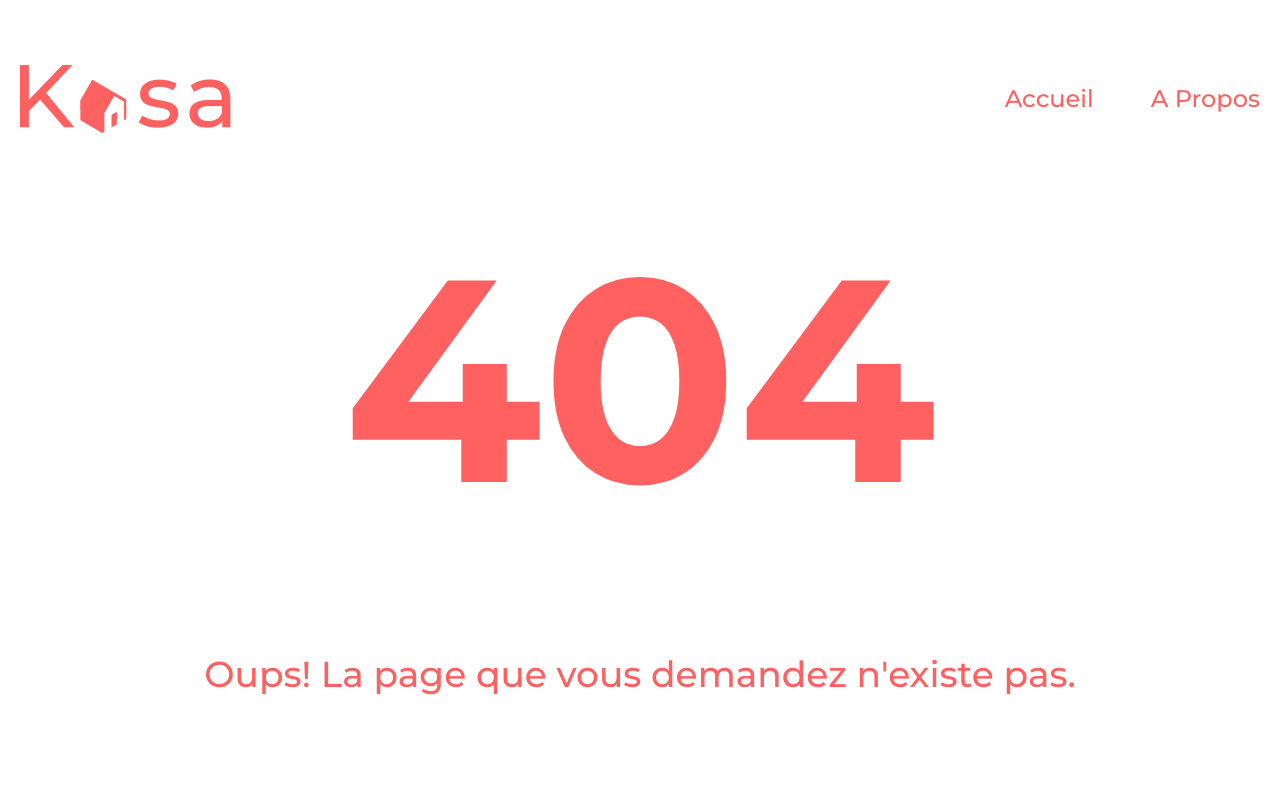
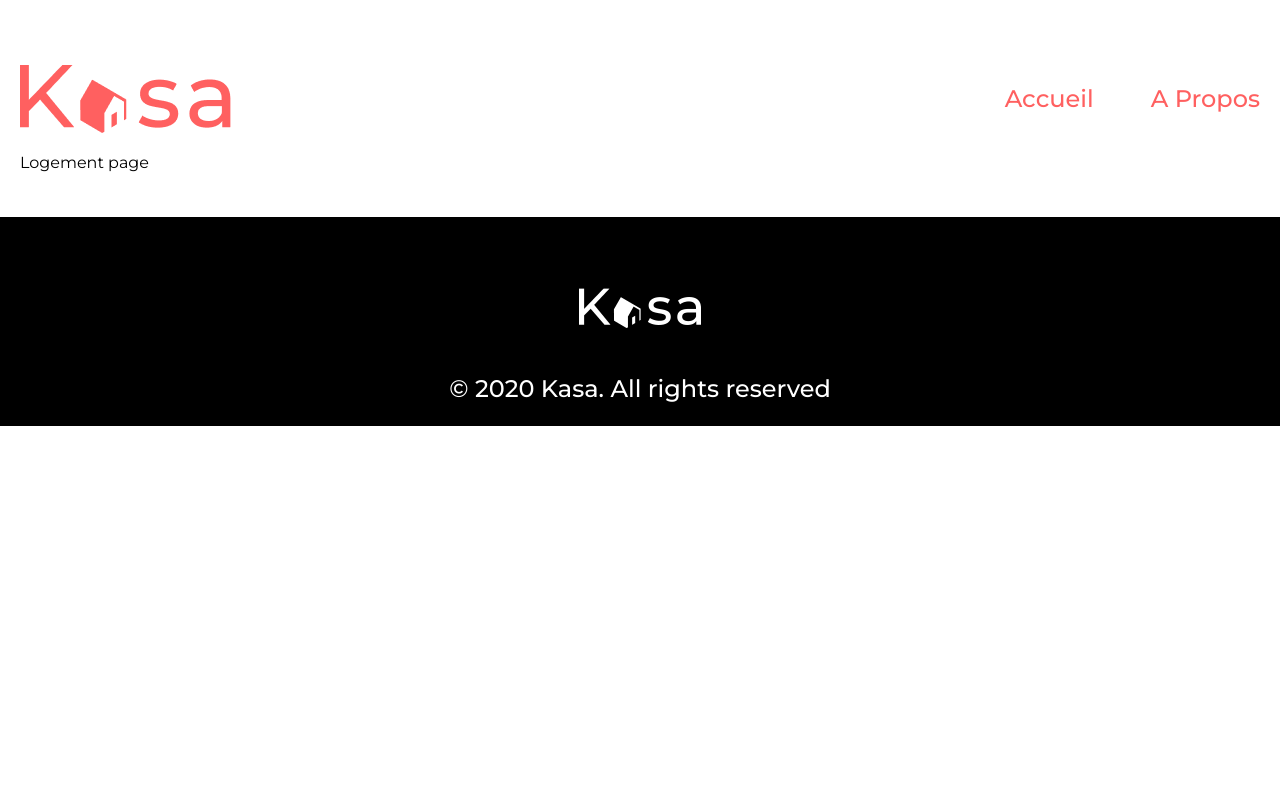
Before and after one commit to augusto-mattos/kasa, a React (Create React App) app: page /logement/0979876d in a window 1280 px wide. Before the commit this address had no page. Shown: the top 800 px of the page. Built offline with nearby package versions, Linux system fonts and the light colour scheme.

Commit message:
Added links to logement pages

```diff
--- a/src/assets/styles.css
+++ b/src/assets/styles.css
@@ -257,7 +257,6 @@
 }
 .collapse .accordion-content.expanded {
   max-height: 200px;
-  padding: 20px 20px 20px 20px;
   visibility: visible;
 }
 
--- a/src/components/cards.jsx
+++ b/src/components/cards.jsx
@@ -1,10 +1,12 @@
 import data from "../data/annonces.json";
+import { Link } from "react-router-dom";
 
 function Cards() {
   return (
     <div className="gallery-container">
       {data.map((logement) => (
-        <div key={logement.id} className="logement-card">
+        <Link to={`/logement/${logement.id}`}>
+          <div key={logement.id} id={logement.id} className="logement-card">
             <img
               src={logement.cover}
               alt="card de logement"
@@ -14,6 +16,7 @@ function Cards() {
               <h3>{logement.title}</h3>
             </div>
           </div>
+        </Link>
       ))}
     </div>
   );
--- a/src/index.jsx
+++ b/src/index.jsx
@@ -17,7 +17,7 @@ root.render(
         <Header />
         <Routes>
           <Route path="/" element={<Home />} />
-          <Route path="/logement" element={<FicheLogement />} />
+          <Route path="/logement/:id" element={<FicheLogement />} />
           <Route path="/about" element={<About />} />
           <Route path="*" element={<Error />} />
         </Routes>
--- a/src/pages/Accommodation/index.jsx
+++ b/src/pages/Accommodation/index.jsx
@@ -1,7 +1,9 @@
+import data from "../../data/annonces.json";
+
 function FicheLogement() {
   return (
     <div>
-      <h1>Fiche logement</h1>
+      Logement page
     </div>
   );
 }
--- a/src/styles/components/_accordion.scss
+++ b/src/styles/components/_accordion.scss
@@ -56,7 +56,6 @@
     transition: all 0.5s ease-in-out;
     &.expanded {
       max-height: 200px;
-      padding: 20px 20px 20px 20px;
       visibility: visible;
     }
   }
```
Also changed, not shown: 1 other file (tests, documents, lock files or other folders). Lines whose indentation alone changed are shown as unchanged.
